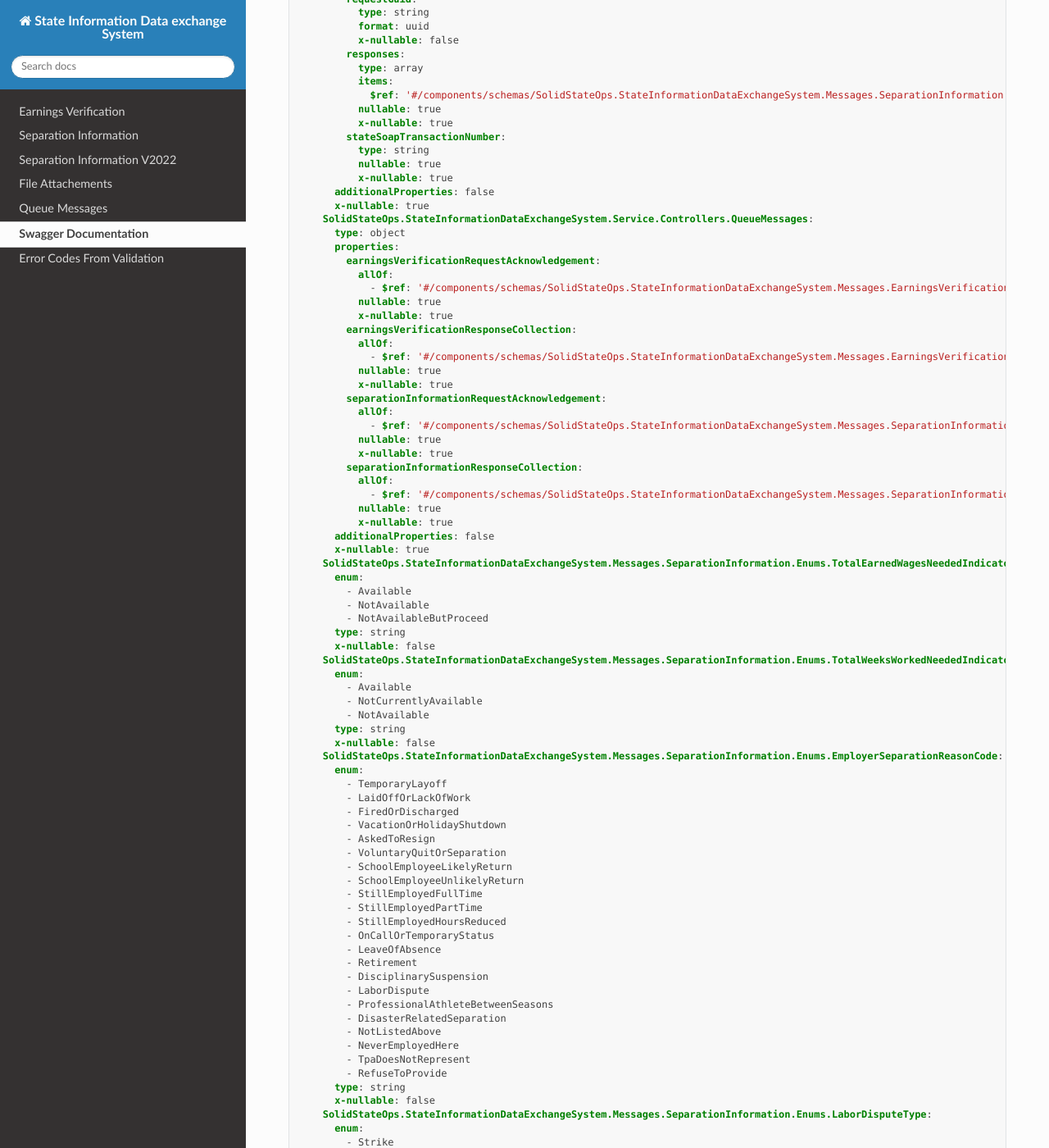
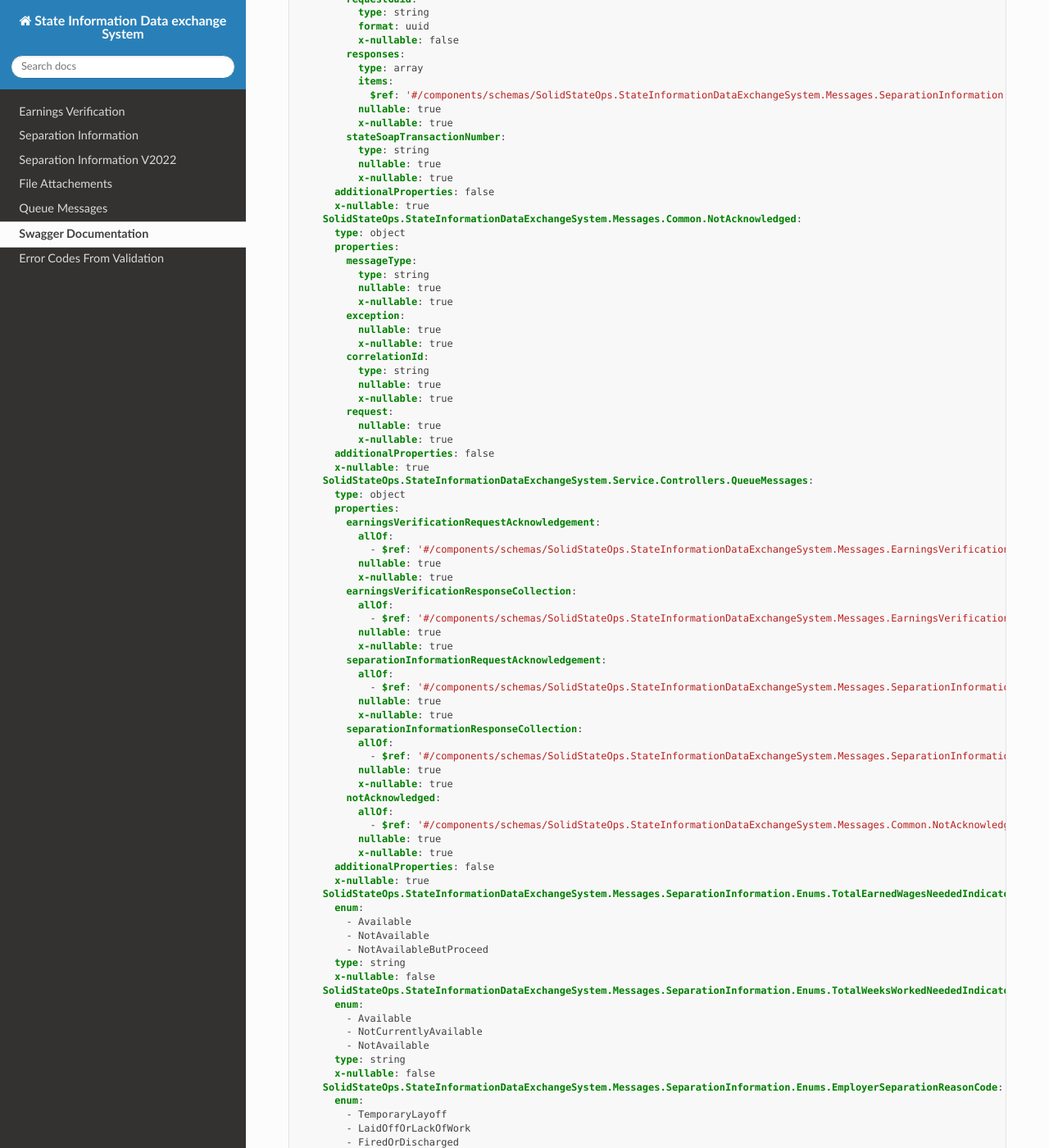
Before and after one commit to solidstateops/state_information_data_exchange_system, a Sphinx documentation site: the page built from docs/source/Swagger.rst, in a window 1280 px wide and 1400 px high, scrolled down 50153 px. Shown: the whole window at 82% size. Built offline with Sphinx 7.4.7 and the Read the Docs theme 2.0.0, drawn with Linux system fonts in a browser that asks for light colours; some of the changed text lies outside the part shown.

Commit message:
Updating swagger with NotAcknowledged queue

```diff
--- a/docs/source/specs/swagger.yaml
+++ b/docs/source/specs/swagger.yaml
@@ -1,7 +1,7 @@
 openapi: 3.0.1
 info:
   title: StateInformationDataExchangeSystem.Service API
-  version: 2.1.60.0
+  version: 2.1.117.0
 paths:
   /EarningVerification/SendFakeResponseCollection:
     post:
@@ -2989,6 +2989,25 @@ components:
           x-nullable: true
       additionalProperties: false
       x-nullable: true
+    SolidStateOps.StateInformationDataExchangeSystem.Messages.Common.NotAcknowledged:
+      type: object
+      properties:
+        messageType:
+          type: string
+          nullable: true
+          x-nullable: true
+        exception:
+          nullable: true
+          x-nullable: true
+        correlationId:
+          type: string
+          nullable: true
+          x-nullable: true
+        request:
+          nullable: true
+          x-nullable: true
+      additionalProperties: false
+      x-nullable: true
     SolidStateOps.StateInformationDataExchangeSystem.Service.Controllers.QueueMessages:
       type: object
       properties:
@@ -3010,6 +3029,11 @@ components:
         separationInformationResponseCollection:
           allOf:
             - $ref: '#/components/schemas/SolidStateOps.StateInformationDataExchangeSystem.Messages.SeparationInformation.v2022.Responses.SeparationInformationResponseCollection'
+          nullable: true
+          x-nullable: true
+        notAcknowledged:
+          allOf:
+            - $ref: '#/components/schemas/SolidStateOps.StateInformationDataExchangeSystem.Messages.Common.NotAcknowledged'
           nullable: true
           x-nullable: true
       additionalProperties: false
```
